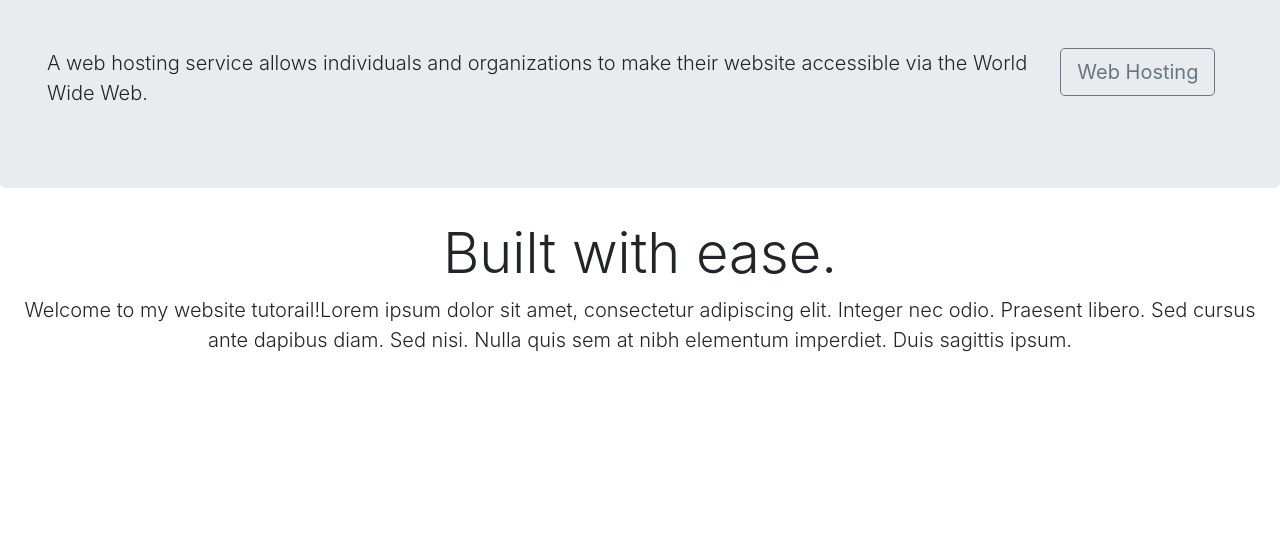
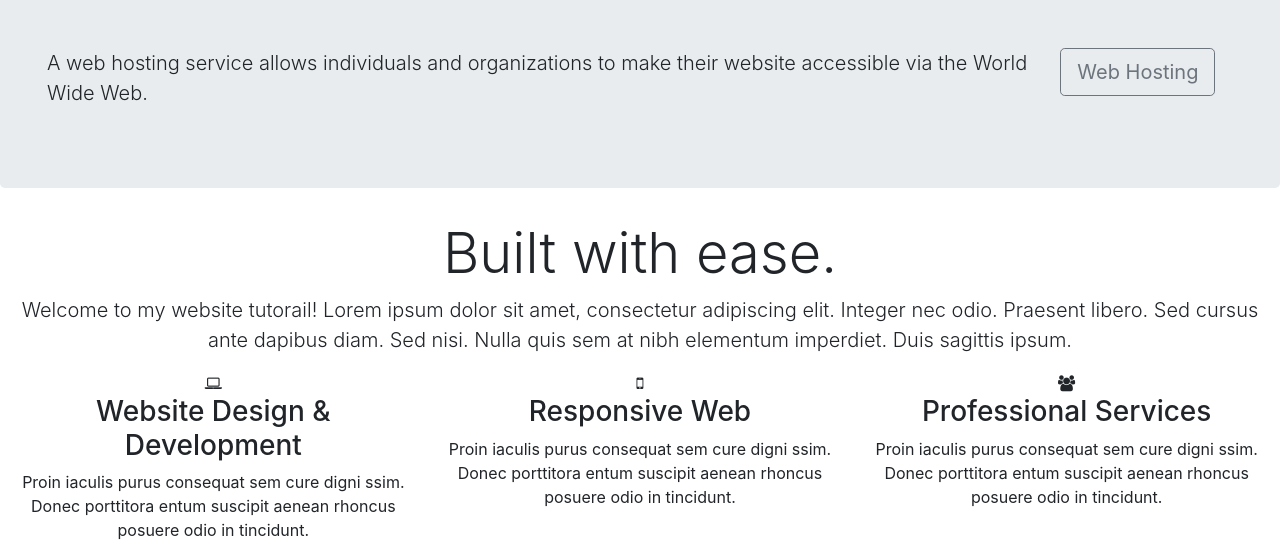
Before and after one commit to coatceatl/bootstrap_responsive, a website built with webpack: page index.html in a window 1280 px wide. Shown: the part 816-1374 px from the top of the page. Before the commit the page ends 1187 px from the top, so only its background shows below. Built offline with nearby package versions, Linux system fonts and the light colour scheme.

Commit message:
added block services

```diff
--- a/index.html
+++ b/index.html
@@ -4,13 +4,16 @@
     <meta charset="utf-8">
     <meta name='viewport' content='width=device-width, initial-scale=1.0, maximum-scale=1, user-scalable=no'>
     <title>Bootstrap 4 Website Layout</title>
+    <link rel='stylesheet' href='https://cdnjs.cloudflare.com/ajax/libs/font-awesome/4.7.0/css/font-awesome.min.css' />
     <link rel='stylesheet' href='dist/main.css'>
   </head>
   <body>
     <header class='header'>
       <nav class='navbar navbar-expand-lg navbar-light bg-light sticky-top'>
         <div class='container-fluid'>
-          <a class='navbar-brand' href='#'>Logo</a>
+          <a class='navbar-brand' href='#'>
+            <img src='src/img/logo.png' alt='logo' />
+          </a>
           <button class='navbar-toggler' type='button' data-toggle='collapse' data-target='#navbarResponsive'>
             <span class='navbar-toggler-icon'></span>
           </button>
@@ -82,18 +85,37 @@
       </div>
     </section>
 
-    <section class='welcome-block'>
+    <section class='services'>
       <div class='container-fluid padding'>
-        <div class='row welcome text-center'>
+        <div class='row services text-center'>
           <div class='col-12'>
             <h1 class='display-4'>Built with ease.</h1>
           </div>
           <div class='col-12'>
             <p class='lead'>
-            Welcome to my website tutorail!Lorem ipsum dolor sit amet, consectetur adipiscing elit.
+            Welcome to my website tutorail! Lorem ipsum dolor sit amet, consectetur adipiscing elit.
             Integer nec odio. Praesent libero. Sed cursus ante dapibus diam. Sed nisi. Nulla quis
             sem at nibh elementum imperdiet. Duis sagittis ipsum.
             </p>
+          </div>
+
+          <div class='col-xs-12 col-sm-6 col-md-4'>
+            <i class='fa fa-laptop'></i>
+            <h3>Website Design & Development</h3>
+            <p>Proin iaculis purus consequat sem cure digni ssim. Donec porttitora entum suscipit
+            aenean rhoncus posuere odio in tincidunt.</p>
+          </div>
+          <div class='col-xs-12 col-sm-6 col-md-4'>
+            <i class='fa fa-mobile'></i>
+            <h3>Responsive Web</h3>
+            <p>Proin iaculis purus consequat sem cure digni ssim. Donec porttitora entum suscipit
+            aenean rhoncus posuere odio in tincidunt.</p>
+          </div>
+          <div class='col-xs-12 col-sm-6 col-md-4'>
+            <i class='fa fa-users'></i>
+            <h3>Professional Services</h3>
+            <p>Proin iaculis purus consequat sem cure digni ssim. Donec porttitora entum suscipit
+            aenean rhoncus posuere odio in tincidunt.</p>
           </div>
         </div>
       </div>
```
Also changed, not shown: src/img/logo.png (added).
